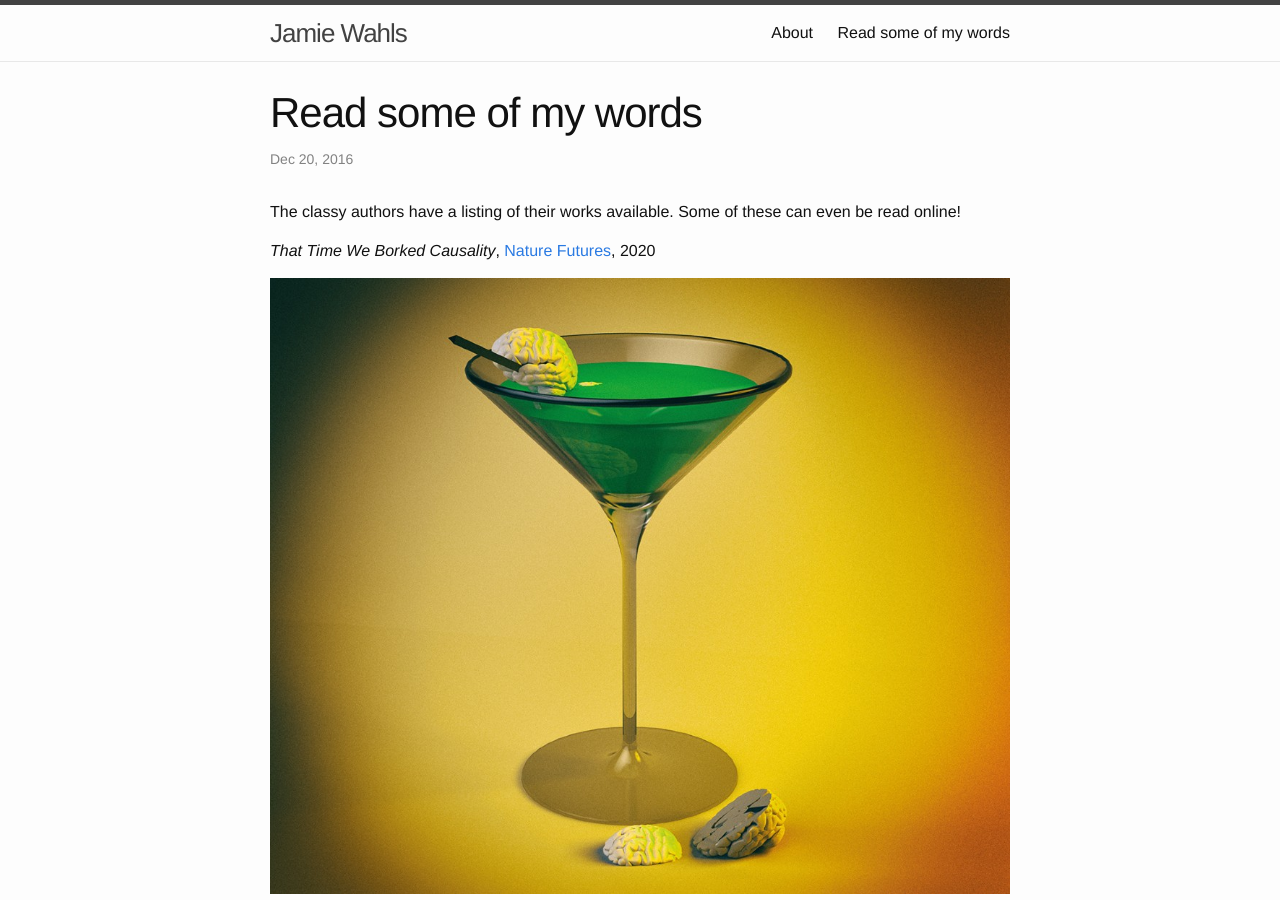
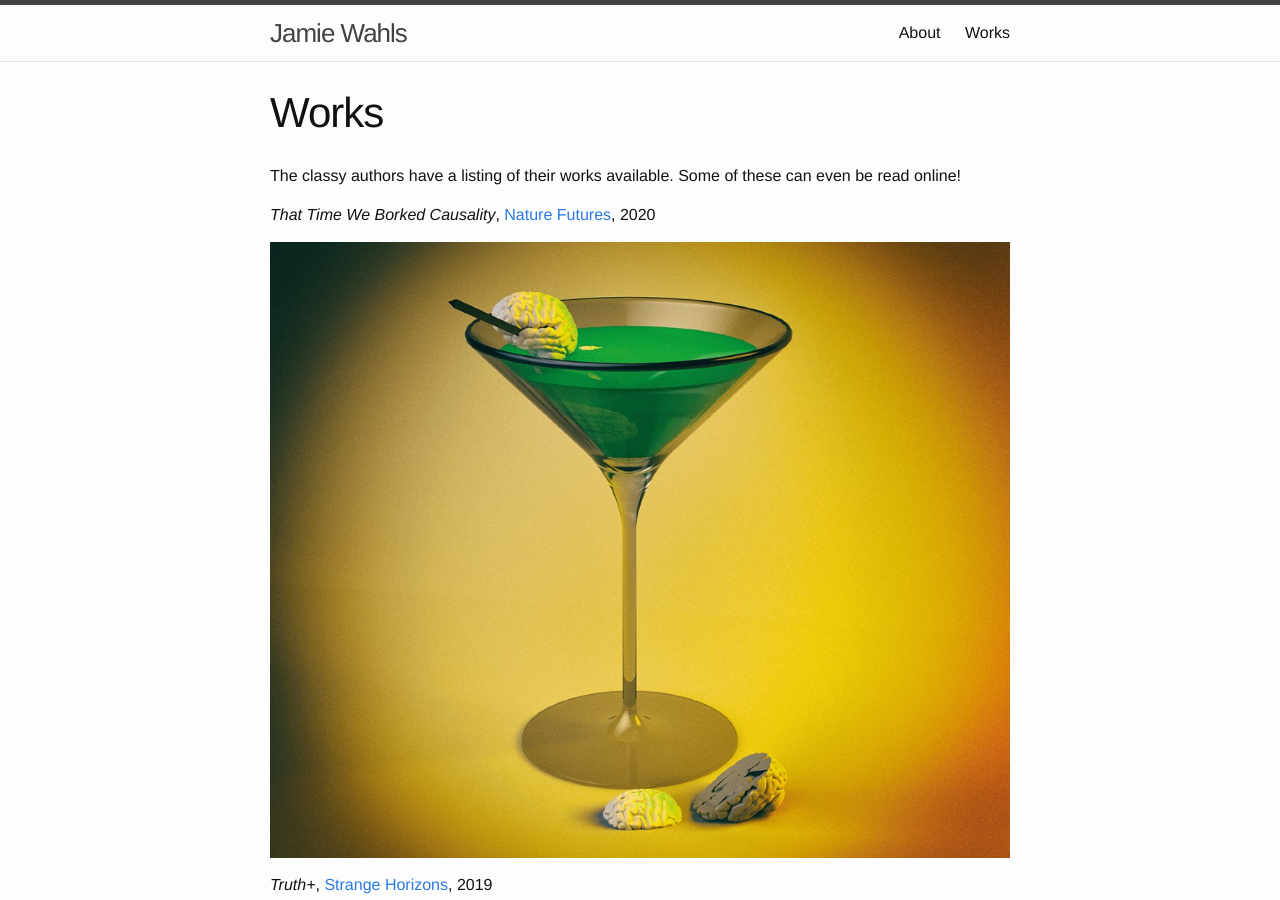
Before and after one commit to jayterwahl/author-website.github.io, a Jekyll site: the page built from works.md, in a window 1280 px wide and 900 px high. Built offline with Jekyll 4.4.1, drawn with Linux system fonts in a browser that asks for light colours.

Commit message:
Fixing the damage i just did

```diff
--- a/works.md
+++ b/works.md
@@ -1,8 +1,7 @@
 ---
-layout: post
-title:  "Read some of my words"
-date:   2016-12-20 15:21:32 -0700
-categories: announcements
+layout: page
+title: Works
+permalink: /works/
 ---
 
 The classy authors have a listing of their works available. Some of these can even be read online!
```
